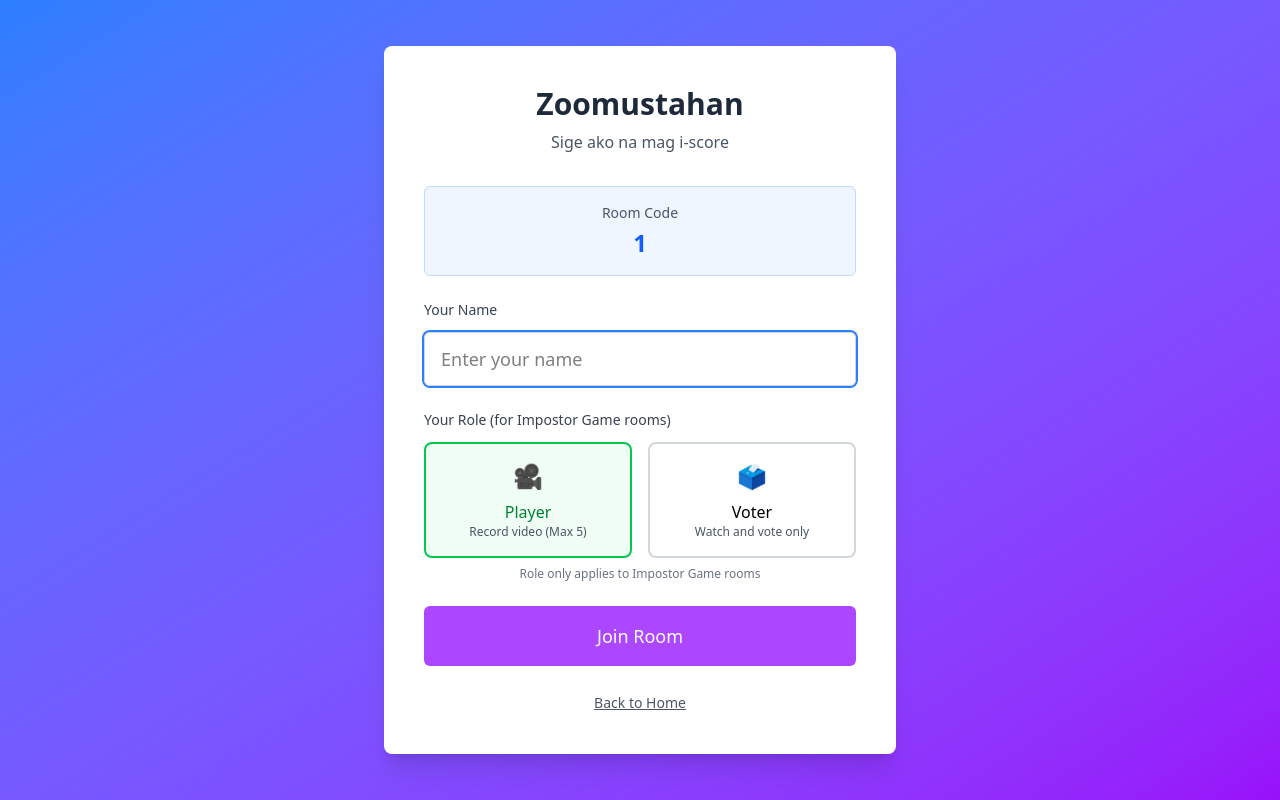
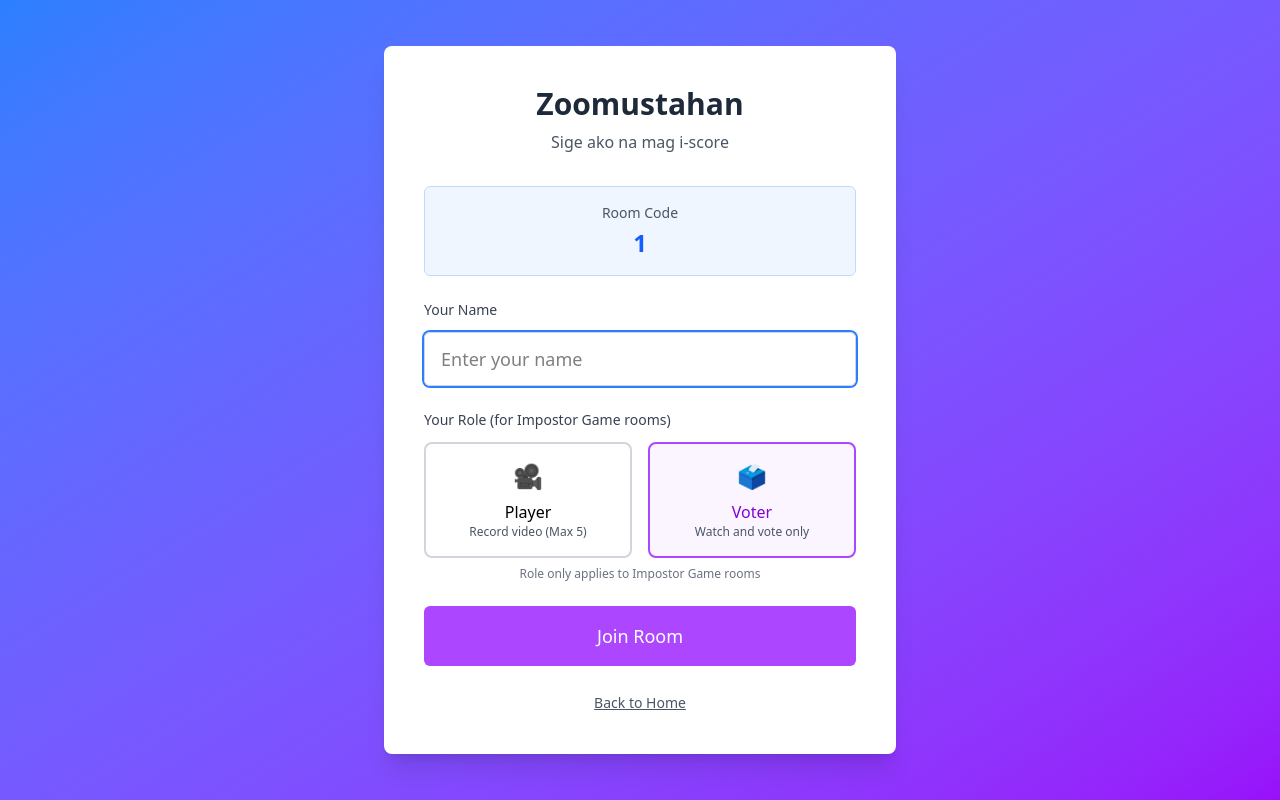
Before and after one commit to louieleona/zoomustahan, a React (Vite) app in the folder client/: page /join/1 in a window 1280 px wide. Built offline with nearby package versions, Linux system fonts and the light colour scheme; no server answers.

Commit message:
Change default role to voter

```diff
--- a/client/src/pages/ImpostorRoom.jsx
+++ b/client/src/pages/ImpostorRoom.jsx
@@ -733,7 +733,7 @@ function ImpostorRoom({ roomCode, player, players, gameState: initialGameState,
                   🕵️ Who is the Impostor?
                 </h2>
                 <p className="text-gray-600">
-                  Vote for who you think is the impostor!
+                  Vote for who you think the impostor is!
                 </p>
                 <p className="text-sm text-gray-500 mt-2">
                   Videos available: {videos.length}
--- a/client/src/pages/JoinRoom.jsx
+++ b/client/src/pages/JoinRoom.jsx
@@ -4,7 +4,7 @@ import socket from '../services/socket';
 
 function JoinRoom() {
   const [playerName, setPlayerName] = useState('');
-  const [role, setRole] = useState('Player'); // 'Player' or 'Voter' for impostor rooms
+  const [role, setRole] = useState('Voter'); // 'Player' or 'Voter' for impostor rooms - default to Voter
   const [error, setError] = useState('');
   const [loading, setLoading] = useState(false);
   const navigate = useNavigate();
```
